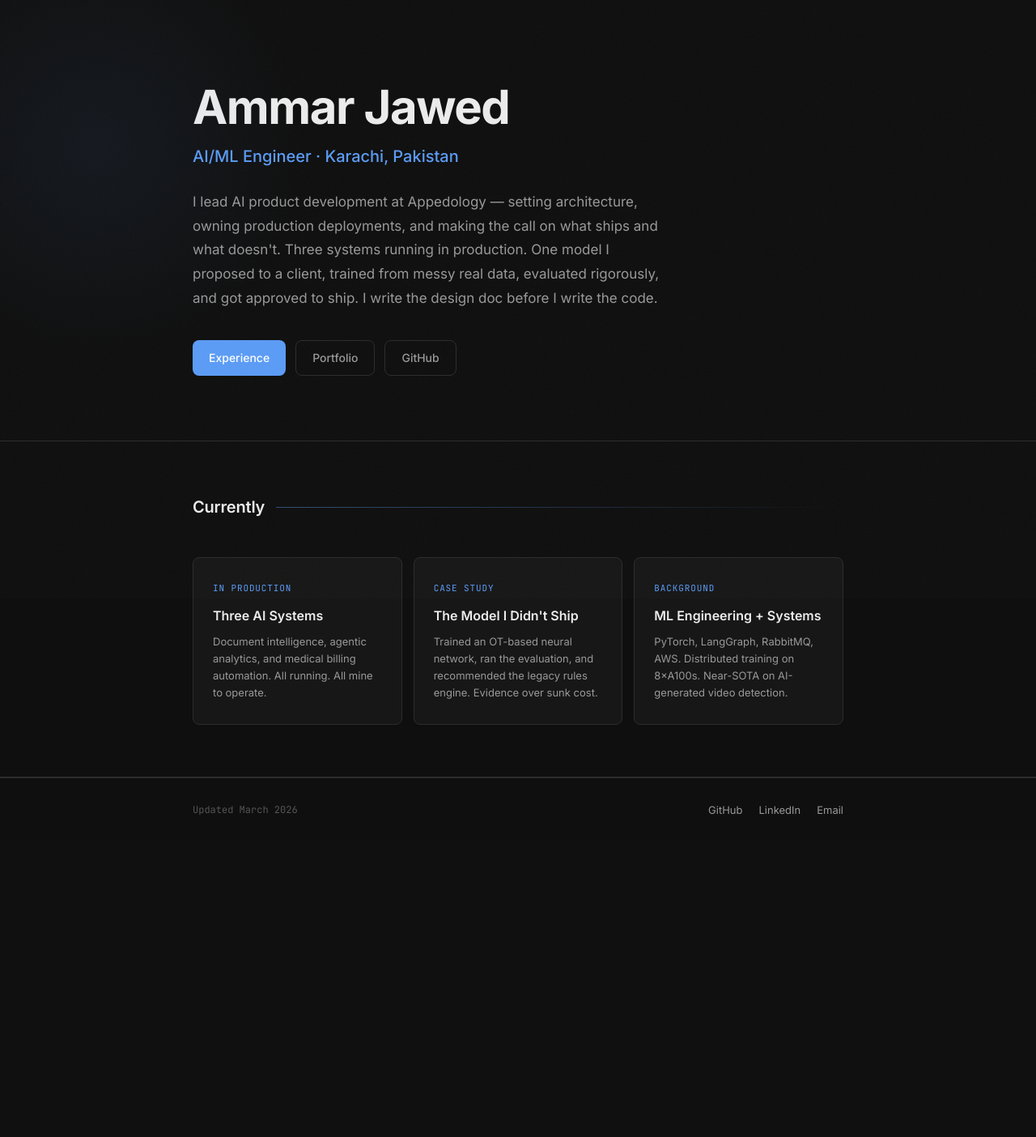
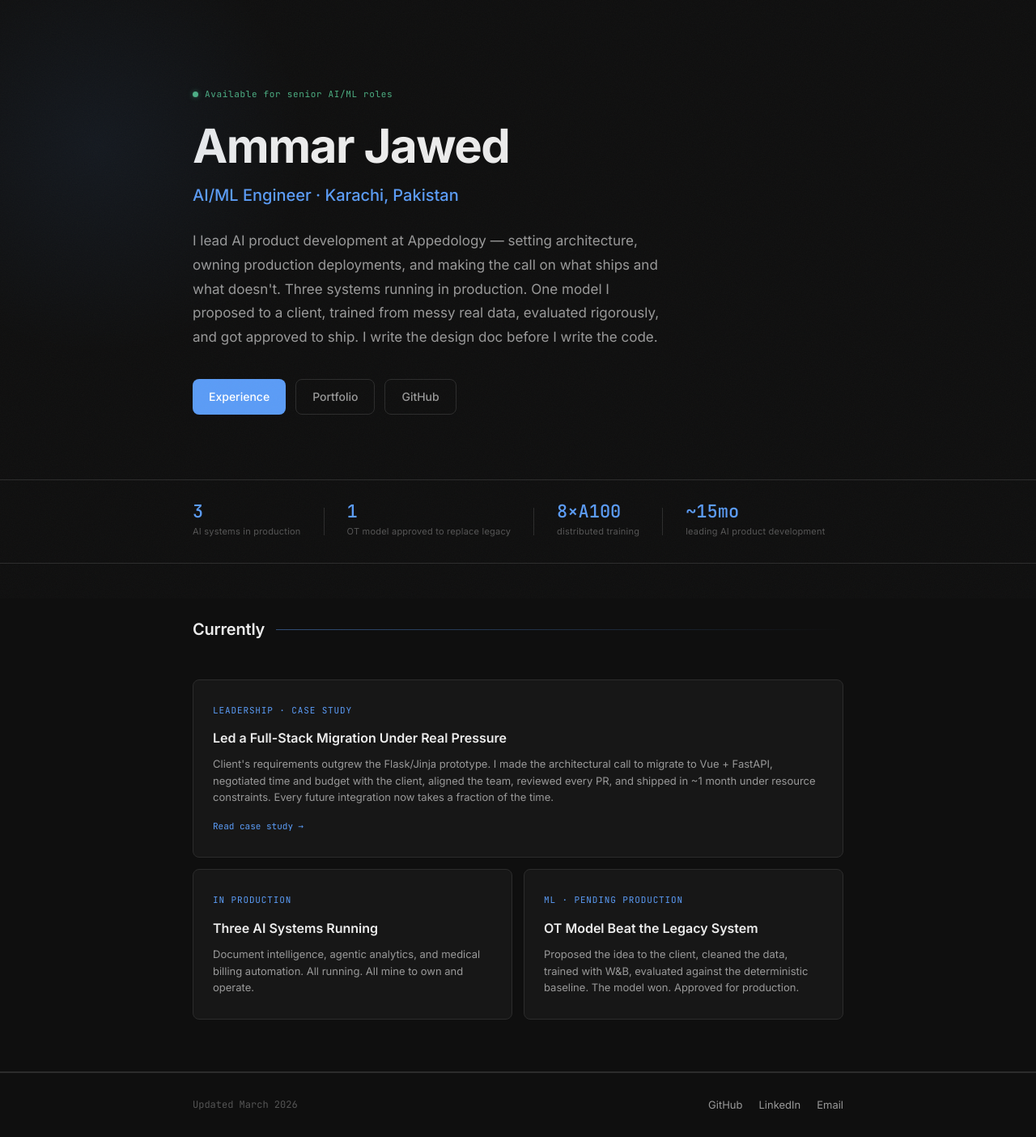
Before and after one commit to ammar20112001/portfolio, a FastAPI app: page / in a window 1280 px wide. Shown: the part 61-1465 px from the top of the page at 81% size. Before the commit the page ends 1067 px from the top, so only its background shows below. Run offline with FastAPI, Linux system fonts and the light colour scheme.

Commit message:
Redesign home page — bento grid, stats strip, status badge, cursor blink
Fixed wrong card narrative. Added pulsing status badge, blinking cursor,
stats strip (3 systems, OT model, 8xA100, 15mo), bento layout with featured
migration card spanning full width.

Co-Authored-By: Claude Sonnet 4.6 <noreply@anthropic.com>

```diff
--- a/app/static/css/style.css
+++ b/app/static/css/style.css
@@ -101,6 +101,106 @@ nav .container {
   font-size: 17px;
   max-width: 580px;
   line-height: 1.7;
+}
+
+/* ---- Status badge ---- */
+.hero-status {
+  display: inline-flex;
+  align-items: center;
+  gap: 8px;
+  font-family: var(--font-mono);
+  font-size: 11px;
+  color: #4caf82;
+  letter-spacing: 0.06em;
+  margin-bottom: 22px;
+}
+
+.status-dot {
+  width: 7px;
+  height: 7px;
+  border-radius: 50%;
+  background: #4caf82;
+  box-shadow: 0 0 8px rgba(76,175,130,0.6);
+  animation: statusPulse 2.2s ease-in-out infinite;
+  flex-shrink: 0;
+}
+
+@keyframes statusPulse {
+  0%, 100% { box-shadow: 0 0 6px rgba(76,175,130,0.5); }
+  50%       { box-shadow: 0 0 14px rgba(76,175,130,0.9); }
+}
+
+/* ---- Cursor blink ---- */
+.cursor {
+  display: inline-block;
+  color: var(--accent);
+  animation: cursorBlink 1.1s step-end infinite;
+  margin-left: 1px;
+}
+
+@keyframes cursorBlink {
+  0%, 100% { opacity: 1; }
+  50%       { opacity: 0; }
+}
+
+/* ---- Stats strip ---- */
+.stats-strip-wrap {
+  padding: 28px 0;
+  border-bottom: 1px solid var(--border);
+}
+
+.stats-strip {
+  display: flex;
+  align-items: center;
+  gap: 28px;
+  flex-wrap: wrap;
+}
+
+.stat-item {
+  display: flex;
+  flex-direction: column;
+  gap: 4px;
+}
+
+.stat-num {
+  font-family: var(--font-mono);
+  font-size: 22px;
+  font-weight: 500;
+  color: var(--accent);
+  line-height: 1;
+}
+
+.stat-label {
+  font-size: 11px;
+  color: var(--text-dim);
+  white-space: nowrap;
+  letter-spacing: 0.02em;
+}
+
+.stat-div {
+  width: 1px;
+  height: 34px;
+  background: var(--border);
+  flex-shrink: 0;
+}
+
+/* ---- Bento grid ---- */
+.home-bento {
+  display: grid;
+  grid-template-columns: 1fr 1fr;
+  gap: 14px;
+}
+
+.home-card--featured {
+  grid-column: 1 / -1;
+}
+
+.home-card-cta {
+  font-family: var(--font-mono);
+  font-size: 11px;
+  color: var(--accent);
+  margin-top: 16px;
+  display: block;
 }
 
 /* ---- Hero (home) ---- */
@@ -848,6 +948,10 @@ footer {
 
 /* ---- Responsive ---- */
 @media (max-width: 680px) {
+  .home-bento { grid-template-columns: 1fr; }
+  .home-card--featured { grid-column: 1; }
+  .stats-strip { gap: 16px; }
+  .stat-div { display: none; }
   .home-cards { grid-template-columns: 1fr; }
   .skills-grid { grid-template-columns: 1fr; }
   .project-top { flex-direction: column; gap: 4px; }
--- a/app/templates/index.html
+++ b/app/templates/index.html
@@ -6,8 +6,9 @@
 
 <section class="hero">
   <div class="container">
+    <div class="hero-status"><span class="status-dot"></span>Available for senior AI/ML roles</div>
     <h1>{{ profile.name }}</h1>
-    <p class="hero-role">AI/ML Engineer · Karachi, Pakistan</p>
+    <p class="hero-role">AI/ML Engineer · Karachi, Pakistan<span class="cursor">_</span></p>
     <p class="hero-bio">{{ profile.bio }}</p>
     <div class="hero-links">
       <a href="/experience" class="btn btn-primary">Experience</a>
@@ -17,6 +18,32 @@
   </div>
 </section>
 
+<div class="stats-strip-wrap">
+  <div class="container">
+    <div class="stats-strip">
+      <div class="stat-item">
+        <span class="stat-num">3</span>
+        <span class="stat-label">AI systems in production</span>
+      </div>
+      <div class="stat-div"></div>
+      <div class="stat-item">
+        <span class="stat-num">1</span>
+        <span class="stat-label">OT model approved to replace legacy</span>
+      </div>
+      <div class="stat-div"></div>
+      <div class="stat-item">
+        <span class="stat-num">8×A100</span>
+        <span class="stat-label">distributed training</span>
+      </div>
+      <div class="stat-div"></div>
+      <div class="stat-item">
+        <span class="stat-num">~15mo</span>
+        <span class="stat-label">leading AI product development</span>
+      </div>
+    </div>
+  </div>
+</div>
+
 <section>
   <div class="container">
     <div class="section-header">
@@ -24,33 +51,40 @@
       <div class="section-line"></div>
     </div>
 
-    <div class="home-cards">
+    <div class="home-bento">
+
+      <a href="/portfolio#case-studies" class="home-card home-card--featured">
+        <div class="home-card-label">Leadership · Case Study</div>
+        <div class="home-card-title">Led a Full-Stack Migration Under Real Pressure</div>
+        <div class="home-card-desc">
+          Client's requirements outgrew the Flask/Jinja prototype.
+          I made the architectural call to migrate to Vue + FastAPI,
+          negotiated time and budget with the client, aligned the team,
+          reviewed every PR, and shipped in ~1 month under resource constraints.
+          Every future integration now takes a fraction of the time.
+        </div>
+        <div class="home-card-cta">Read case study →</div>
+      </a>
+
       <a href="/portfolio#design-docs" class="home-card">
         <div class="home-card-label">In Production</div>
-        <div class="home-card-title">Three AI Systems</div>
+        <div class="home-card-title">Three AI Systems Running</div>
         <div class="home-card-desc">
           Document intelligence, agentic analytics, and medical billing automation.
-          All running. All mine to operate.
+          All running. All mine to own and operate.
         </div>
       </a>
 
       <a href="/portfolio#case-studies" class="home-card">
-        <div class="home-card-label">Case Study</div>
-        <div class="home-card-title">The Model I Didn't Ship</div>
+        <div class="home-card-label">ML · Pending Production</div>
+        <div class="home-card-title">OT Model Beat the Legacy System</div>
         <div class="home-card-desc">
-          Trained an OT-based neural network, ran the evaluation,
-          and recommended the legacy rules engine. Evidence over sunk cost.
+          Proposed the idea to the client, cleaned the data, trained with W&B,
+          evaluated against the deterministic baseline.
+          The model won. Approved for production.
         </div>
       </a>
 
-      <a href="/about" class="home-card">
-        <div class="home-card-label">Background</div>
-        <div class="home-card-title">ML Engineering + Systems</div>
-        <div class="home-card-desc">
-          PyTorch, LangGraph, RabbitMQ, AWS.
-          Distributed training on 8×A100s. Near-SOTA on AI-generated video detection.
-        </div>
-      </a>
     </div>
   </div>
 </section>
```
